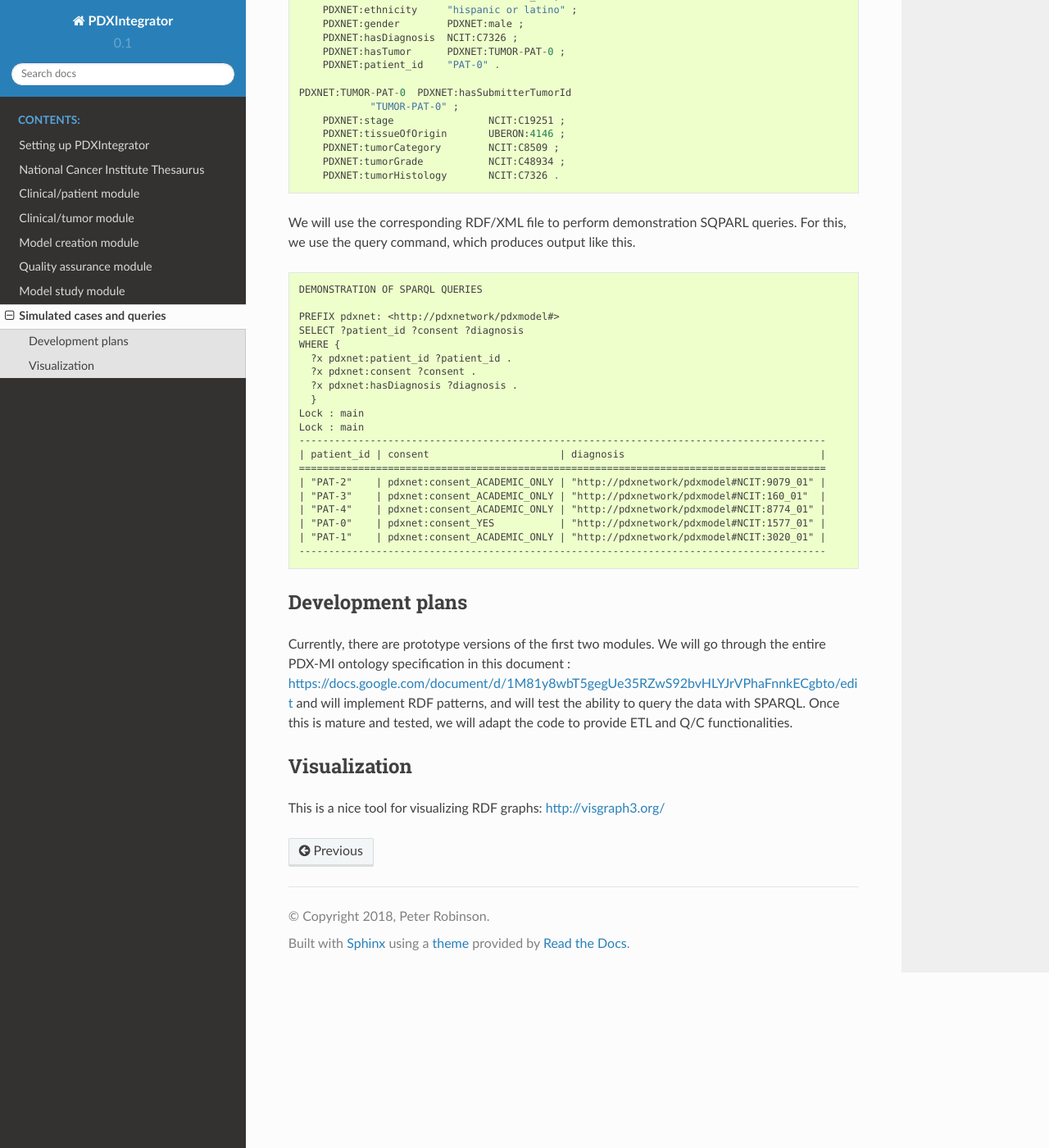
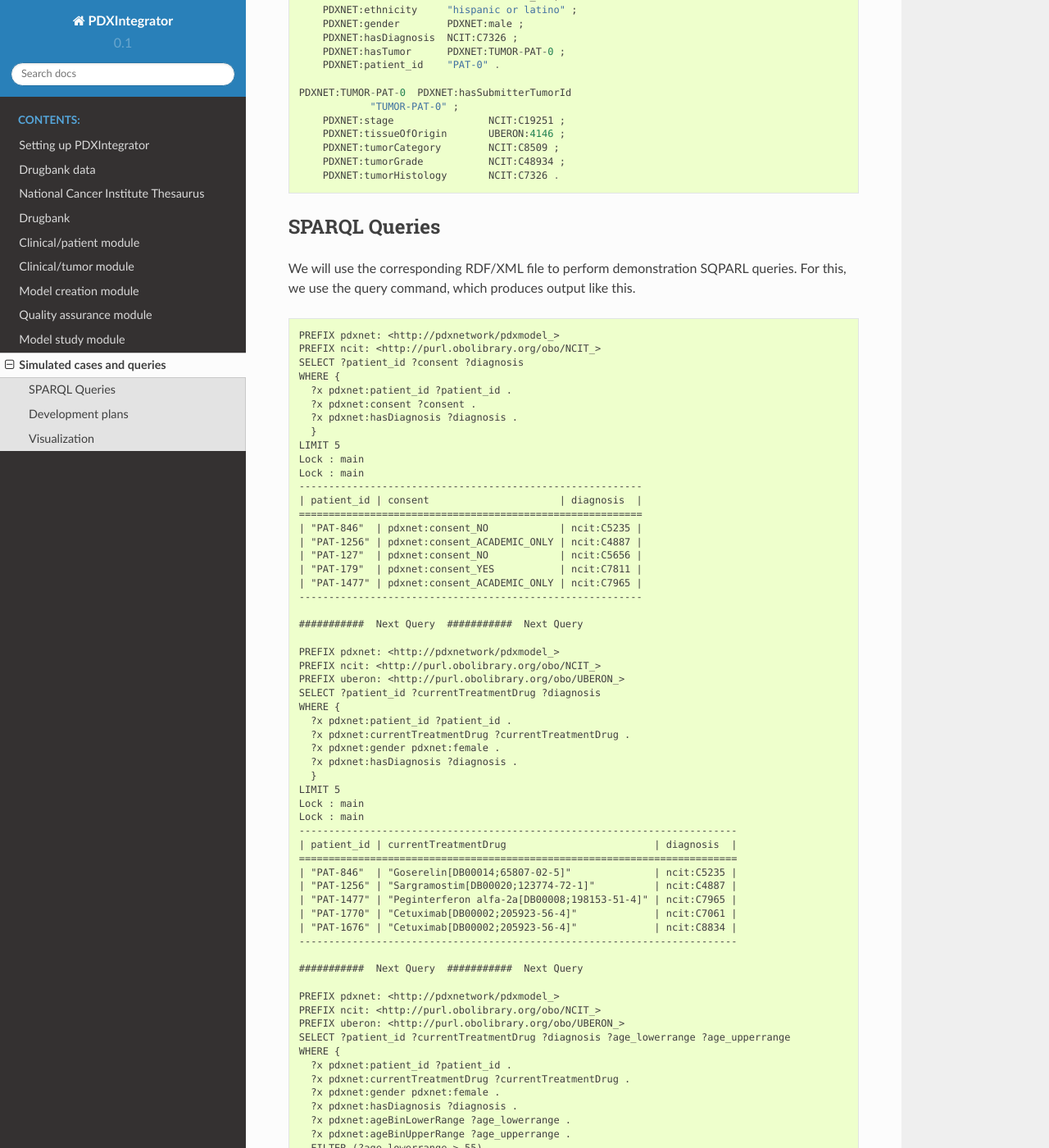
Before and after one commit to TheJacksonLaboratory/PDXintegrator, a Sphinx documentation site: the page built from docs/simulation.rst, in a window 1280 px wide and 1400 px high, scrolled down 859 px. Shown: the whole window at 82% size. Built offline with Sphinx 7.4.7 and the Read the Docs theme 2.0.0, drawn with Linux system fonts in a browser that asks for light colours; pages that are not in the unit, such as notebooks, are missing from menus; some of the changed text lies outside the part shown.

Commit message:
documentation and new query

```diff
--- /dev/null
+++ b/docs/drugbank.rst
@@ -0,0 +1,46 @@
+Drugbank
+========
+
+We propose to use the `Drugbank <https://www.drugbank.ca/>`_ resource to track medications. According to the Drugbank website (2018-02-26),
+The latest release of DrugBank (version 5.0.11, released 2017-12-20) contains 10,999 drug entries including 2,504
+approved small molecule drugs, 942 approved biotech (protein/peptide) drugs, 109 nutraceuticals and over 5,108 experimental drugs.
+A recent `Nucleic Acid Research database article <https://www.ncbi.nlm.nih.gov/pubmed/29126136>`_ provides further details.
+Drugbank is licensed under a a Creative Common’s Attribution-NonCommercial 4.0 International License, and therefore
+can be used freely for non-commercial applications.
+
+Our usage of drugbank
+~~~~~~~~~~~~~~~~~~~~~
+We used the Java JAXB tool ``xjc`` to create Java classes that mirror the XSD XML schema definition for Drugbase (the
+schema is available here: https://www.drugbank.ca/releases/latest). To use PDXIntegrator, you will need to download the
+Drugbase XML file (which requires free registration). Then follow these steps to unpack the XML file and to remove the
+space character from the file name. ::
+
+    $ unzip drugbank_all_full_database.xml.zip
+        Archive:  drugbank_all_full_database.xml.zip
+        inflating: full database.xml
+    $ mv full\ database.xml fulldatabase.xml
+
+Now we can extract the contents of the XML file for use by PDXIntegrator. The following command does that and creates a
+new file in the ``data`` directory that is also used by PDXIntegrator to store downloaded files. ::
+
+    $ java -jar target/PdxIntegrator.jar drugbank --drugbank fulldatabase.xml
+
+Adjust the path to ``fulldatabase.xml`` as necessary.
+
+
+
+This will generate a new file in the data directory called
+drugbank.tab. The contents of this file look like this. ::
+
+    Denileukin diftitox     173146-27-5     DB00004 ANTINEOPLASTIC AND IMMUNOMODULATING AGENTS
+    Etanercept      185243-69-0     DB00005 ANTINEOPLASTIC AND IMMUNOMODULATING AGENTS
+    Bivalirudin     128270-60-0     DB00006 BLOOD AND BLOOD FORMING ORGANS
+    Leuprolide      53714-56-0      DB00007 ANTINEOPLASTIC AND IMMUNOMODULATING AGENTS
+    Peginterferon alfa-2a   198153-51-4     DB00008 ANTINEOPLASTIC AND IMMUNOMODULATING AGENTS
+    Alteplase       105857-23-6     DB00009 BLOOD AND BLOOD FORMING ORGANS
+    Sermorelin      86168-78-7      DB00010 SYSTEMIC HORMONAL PREPARATIONS, EXCL. SEX HORMONES AND INSULINS
+    Interferon alfa-n1      74899-72-2      DB00011 ANTINEOPLASTIC AND IMMUNOMODULATING AGENTS
+
+For the purposes of this demonstration program, we will use the antineoplastic agents. ToDO--if we choose to stick with
+DrugBank, we can exploit the hierarchy and will need to emit some RDF to represent the hierarchy that is recorded in the
+XML file (for now, we will treat these medications as literals for demo purposes).
--- a/docs/index.rst
+++ b/docs/index.rst
@@ -12,6 +12,7 @@
     Setting up PDXIntegrator <setup>
     Drugbank data <drugbank>
     National Cancer Institute Thesaurus <ncit>
+    Drugbank <drugbank>
     Clinical/patient module <clinical>
     Clinical/tumor module <tumor>
     Model creation module <modelcreation>
--- a/docs/setup.rst
+++ b/docs/setup.rst
@@ -45,35 +45,9 @@
     	java -jar PdxIntegrator.jar map [-d directory]: todo.
 
 
-
-Running the drugbank command
-~~~~~~~~~~~~~~~~~~~~~~~~~~~~
-Users will need to download the XML file from Drugbank: https://www.drugbank.ca
-Go to the download tab. There is mandatory registration but the files are free under a CC-BY No commercial license.
-Download the datafile. THe filename is ``full database.xml``. The space seems to make problems under linux, so remove the
-space of the file name. ::
-
-    $ mv full\ database.xml fulldatabase.xml
-
-Then run the following command to extract the information we will need from the XML file (which is about 950 MB unpacked). ::
-
-    $ java -jar target/PdxIntegrator.jar drugbank --drugbank fulldatabase.xml
-
-Adjust the path to ``fulldatabase.xml`` as necessary. This will generate a new file in the data directory called
-drugbank.tab. The contents of this file look like this. ::
-
-    Denileukin diftitox     173146-27-5     DB00004 ANTINEOPLASTIC AND IMMUNOMODULATING AGENTS
-    Etanercept      185243-69-0     DB00005 ANTINEOPLASTIC AND IMMUNOMODULATING AGENTS
-    Bivalirudin     128270-60-0     DB00006 BLOOD AND BLOOD FORMING ORGANS
-    Leuprolide      53714-56-0      DB00007 ANTINEOPLASTIC AND IMMUNOMODULATING AGENTS
-    Peginterferon alfa-2a   198153-51-4     DB00008 ANTINEOPLASTIC AND IMMUNOMODULATING AGENTS
-    Alteplase       105857-23-6     DB00009 BLOOD AND BLOOD FORMING ORGANS
-    Sermorelin      86168-78-7      DB00010 SYSTEMIC HORMONAL PREPARATIONS, EXCL. SEX HORMONES AND INSULINS
-    Interferon alfa-n1      74899-72-2      DB00011 ANTINEOPLASTIC AND IMMUNOMODULATING AGENTS
-
-For the purposes of this demonstration program, we will use the antineoplastic agents. ToDO--if we choose to stick with
-DrugBank, we can exploit the hierarchy and will need to emit some RDF to represent the hierarchy that is recorded in the
-XML file (for now, we will treat these medications as literals for demo purposes).
+Setting up drugbank
+~~~~~~~~~~~~~~~~~~~
+Before running the ``simulation`` command, the Drugbank XML file needs to be downloaded and processed. See :ref:`drugbank`.
 
 Running the simulation command
 ~~~~~~~~~~~~~~~~~~~~~~~~~~~~~~
--- a/docs/simulation.rst
+++ b/docs/simulation.rst
@@ -49,33 +49,90 @@
         PDXNET:tumorHistology       NCIT:C7326 .
 
 
+
+SPARQL Queries
+~~~~~~~~~~~~~~
 We will use the corresponding RDF/XML file to perform demonstration SQPARL queries. For this, we
 use the query command, which produces output like this. ::
 
-    DEMONSTRATION OF SPARQL QUERIES
-
-    PREFIX pdxnet: <http://pdxnetwork/pdxmodel#>
+    PREFIX pdxnet: <http://pdxnetwork/pdxmodel_>
+    PREFIX ncit: <http://purl.obolibrary.org/obo/NCIT_>
     SELECT ?patient_id ?consent ?diagnosis
     WHERE {
       ?x pdxnet:patient_id ?patient_id .
       ?x pdxnet:consent ?consent .
       ?x pdxnet:hasDiagnosis ?diagnosis .
       }
+    LIMIT 5
     Lock : main
     Lock : main
-    -----------------------------------------------------------------------------------------
-    | patient_id | consent                      | diagnosis                                 |
-    =========================================================================================
-    | "PAT-2"    | pdxnet:consent_ACADEMIC_ONLY | "http://pdxnetwork/pdxmodel#NCIT:9079_01" |
-    | "PAT-3"    | pdxnet:consent_ACADEMIC_ONLY | "http://pdxnetwork/pdxmodel#NCIT:160_01"  |
-    | "PAT-4"    | pdxnet:consent_ACADEMIC_ONLY | "http://pdxnetwork/pdxmodel#NCIT:8774_01" |
-    | "PAT-0"    | pdxnet:consent_YES           | "http://pdxnetwork/pdxmodel#NCIT:1577_01" |
-    | "PAT-1"    | pdxnet:consent_ACADEMIC_ONLY | "http://pdxnetwork/pdxmodel#NCIT:3020_01" |
-    -----------------------------------------------------------------------------------------
+    ----------------------------------------------------------
+    | patient_id | consent                      | diagnosis  |
+    ==========================================================
+    | "PAT-846"  | pdxnet:consent_NO            | ncit:C5235 |
+    | "PAT-1256" | pdxnet:consent_ACADEMIC_ONLY | ncit:C4887 |
+    | "PAT-127"  | pdxnet:consent_NO            | ncit:C5656 |
+    | "PAT-179"  | pdxnet:consent_YES           | ncit:C7811 |
+    | "PAT-1477" | pdxnet:consent_ACADEMIC_ONLY | ncit:C7965 |
+    ----------------------------------------------------------
+
+    ###########  Next Query  ###########  Next Query
+
+    PREFIX pdxnet: <http://pdxnetwork/pdxmodel_>
+    PREFIX ncit: <http://purl.obolibrary.org/obo/NCIT_>
+    PREFIX uberon: <http://purl.obolibrary.org/obo/UBERON_>
+    SELECT ?patient_id ?currentTreatmentDrug ?diagnosis
+    WHERE {
+      ?x pdxnet:patient_id ?patient_id .
+      ?x pdxnet:currentTreatmentDrug ?currentTreatmentDrug .
+      ?x pdxnet:gender pdxnet:female .
+      ?x pdxnet:hasDiagnosis ?diagnosis .
+      }
+    LIMIT 5
+    Lock : main
+    Lock : main
+    --------------------------------------------------------------------------
+    | patient_id | currentTreatmentDrug                         | diagnosis  |
+    ==========================================================================
+    | "PAT-846"  | "Goserelin[DB00014;65807-02-5]"              | ncit:C5235 |
+    | "PAT-1256" | "Sargramostim[DB00020;123774-72-1]"          | ncit:C4887 |
+    | "PAT-1477" | "Peginterferon alfa-2a[DB00008;198153-51-4]" | ncit:C7965 |
+    | "PAT-1770" | "Cetuximab[DB00002;205923-56-4]"             | ncit:C7061 |
+    | "PAT-1676" | "Cetuximab[DB00002;205923-56-4]"             | ncit:C8834 |
+    --------------------------------------------------------------------------
+
+    ###########  Next Query  ###########  Next Query
+
+    PREFIX pdxnet: <http://pdxnetwork/pdxmodel_>
+    PREFIX ncit: <http://purl.obolibrary.org/obo/NCIT_>
+    PREFIX uberon: <http://purl.obolibrary.org/obo/UBERON_>
+    SELECT ?patient_id ?currentTreatmentDrug ?diagnosis ?age_lowerrange ?age_upperrange
+    WHERE {
+      ?x pdxnet:patient_id ?patient_id .
+      ?x pdxnet:currentTreatmentDrug ?currentTreatmentDrug .
+      ?x pdxnet:gender pdxnet:female .
+      ?x pdxnet:hasDiagnosis ?diagnosis .
+      ?x pdxnet:ageBinLowerRange ?age_lowerrange .
+      ?x pdxnet:ageBinUpperRange ?age_upperrange .
+      FILTER (?age_lowerrange > 55) .
+      }
+    LIMIT 5
+    Lock : main
+    Lock : main
+    -----------------------------------------------------------------------------------------------------------
+    | patient_id | currentTreatmentDrug                       | diagnosis   | age_lowerrange | age_upperrange |
+    ===========================================================================================================
+    | "PAT-1256" | "Sargramostim[DB00020;123774-72-1]"        | ncit:C4887  | 75             | 79             |
+    | "PAT-1770" | "Cetuximab[DB00002;205923-56-4]"           | ncit:C7061  | 105            | 109            |
+    | "PAT-75"   | "Denileukin diftitox[DB00004;173146-27-5]" | ncit:C5631  | 75             | 79             |
+    | "PAT-1765" | "Pegfilgrastim[DB00019;208265-92-3]"       | ncit:C7964  | 80             | 84             |
+    | "PAT-851"  | "Leuprolide[DB00007;53714-56-0]"           | ncit:C27754 | 65             | 69             |
+    -----------------------------------------------------------------------------------------------------------
+
 
 Development plans
 ~~~~~~~~~~~~~~~~~
-Currently, there are prototype versions of the first two modules.
+Currently, there are prototype versions of all modules but one.
 We will go through the entire PDX-MI ontology specification in this
 document :
 https://docs.google.com/document/d/1M81y8wbT5gegUe35RZwS92bvHLYJrVPhaFnnkECgbto/edit
```
Also changed, not shown: 5 other files.
